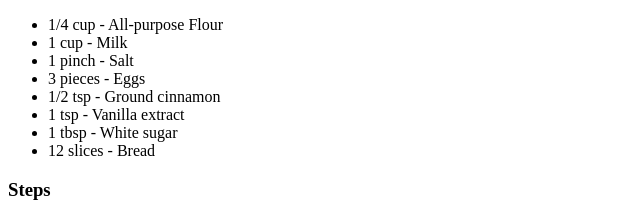
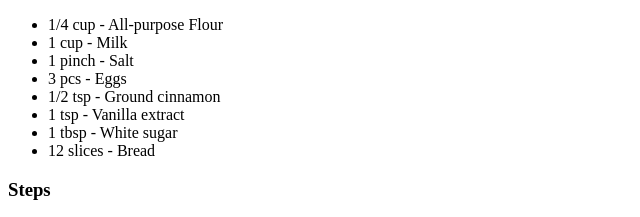
Before and after one commit to lfidelino/odin-recipes, a plain HTML site: page recipes/french-toast.html in a window 1280 px wide. Shown: the part 226-443 px from the top of the page, 0-640 px from the left. Drawn offline with Linux system fonts and the light colour scheme.

Commit message:
Refactor french-toast.html

```diff
--- a/recipes/french-toast.html
+++ b/recipes/french-toast.html
@@ -8,24 +8,28 @@
   </head>
   <body>
     <h1>French Toast</h1>
+
     <img src="../img/french-toast.jpg" alt="French Toast" width="480" />
+
     <h2>The morning classic</h2>
     <p>
       Wake up to an irresistibly delicious breakfast that's super quick and easy
       to whip up using a few basic ingredients you likely already have in your
       kitchen.
     </p>
+
     <h3>Ingredients</h3>
     <ul>
       <li>1/4 cup - All-purpose Flour</li>
       <li>1 cup - Milk</li>
       <li>1 pinch - Salt</li>
-      <li>3 pieces - Eggs</li>
+      <li>3 pcs - Eggs</li>
       <li>1/2 tsp - Ground cinnamon</li>
       <li>1 tsp - Vanilla extract</li>
       <li>1 tbsp - White sugar</li>
       <li>12 slices - Bread</li>
     </ul>
+
     <h3>Steps</h3>
     <ol>
       <li>Measure flour into a large mixing bowl.</li>
```
